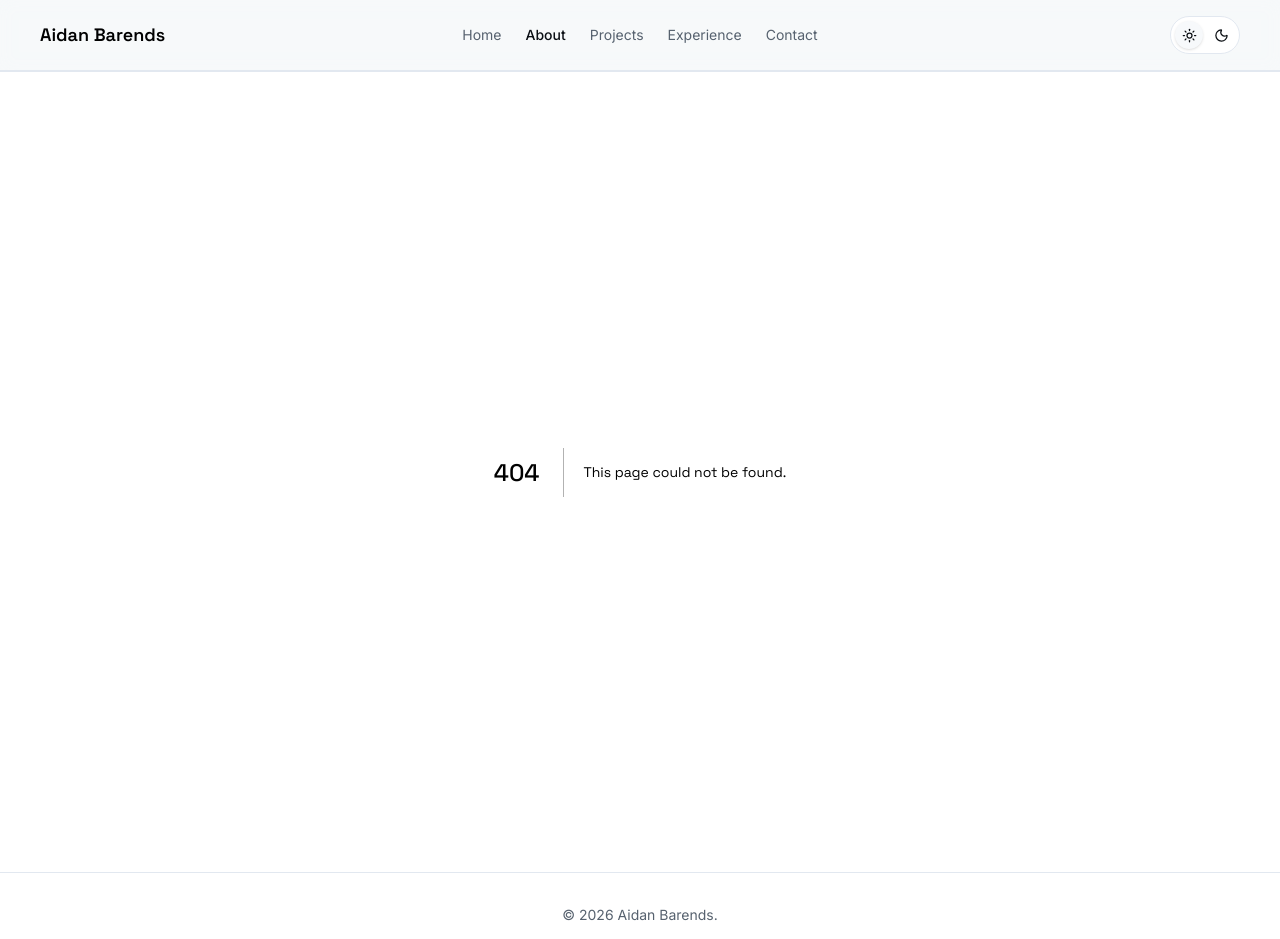
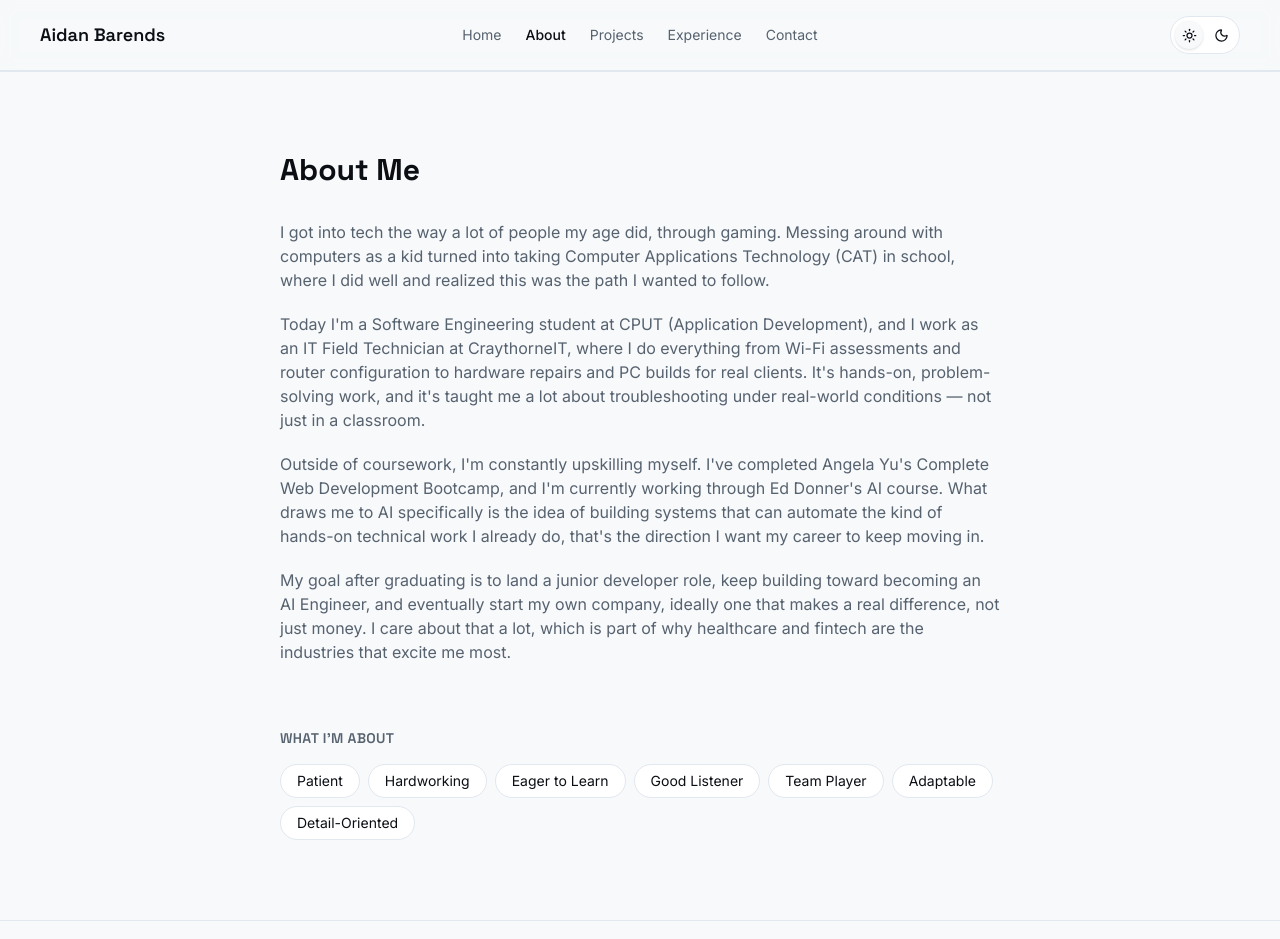
Before and after one commit to aidan-g-barends/Aidan-Barends-Portfolio, a Next.js app: page /about in a window 1280 px wide. Before the commit this address had no page. Shown: the top 939 px of the page. Built offline with nearby package versions, Linux system fonts and the light colour scheme.

Commit message:
Added about page with a short description of how i got into tech and what my goal is going forward

```diff
--- /dev/null
+++ b/src/app/about/page.tsx
@@ -0,0 +1,70 @@
+export default function AboutPage() {
+  return (
+    <section className="mx-auto max-w-3xl px-6 py-20">
+      <h1 className="text-3xl font-bold">About Me</h1>
+
+      <div className="mt-8 space-y-5 text-foreground-muted">
+        <p>
+          I got into tech the way a lot of people my age did, through
+          gaming. Messing around with computers as a kid turned into taking
+          Computer Applications Technology (CAT) in school, where I did well and
+          realized this was the path I wanted to follow.
+        </p>
+
+        <p>
+          Today I&apos;m a Software Engineering student at CPUT (Application
+          Development), and I work as an IT Field Technician at CraythorneIT,
+          where I do everything from Wi-Fi assessments and router
+          configuration to hardware repairs and PC builds for real clients.
+          It&apos;s hands-on, problem-solving work, and it&apos;s taught me a
+          lot about troubleshooting under real-world conditions — not just in
+          a classroom.
+        </p>
+
+        <p>
+          Outside of coursework, I&apos;m constantly upskilling myself.
+          I&apos;ve completed Angela Yu&apos;s Complete Web Development
+          Bootcamp, and I&apos;m currently working through Ed Donner&apos;s
+          AI course. What draws me to AI specifically is the idea of
+          building systems that can automate the kind of hands-on technical
+          work I already do, that&apos;s the direction I want my career to
+          keep moving in.
+        </p>
+
+        <p>
+          My goal after graduating is to land a junior developer role, keep
+          building toward becoming an AI Engineer, and eventually start my
+          own company, ideally one that makes a real difference, not just
+          money. I care about that a lot, which is part of why healthcare
+          and fintech are the industries that excite me most.
+        </p>
+      </div>
+
+      <div className="mt-16">
+        <h2 className="text-sm font-semibold uppercase tracking-wide text-foreground-muted">
+          What I&apos;m About
+        </h2>
+        <div className="mt-4 flex flex-wrap gap-2">
+          {[
+            "Patient",
+            "Hardworking",
+            "Eager to Learn",
+            "Good Listener",
+            "Team Player",
+            "Adaptable",
+            "Detail-Oriented",
+          ].map((trait) => (
+            <span
+              key={trait}
+              className="rounded-full border border-surface-border bg-surface px-4 py-1.5 text-sm"
+            >
+              {trait}
+            </span>
+          ))}
+        </div>
+      </div>
+
+
+    </section>
+  );
+}
```
